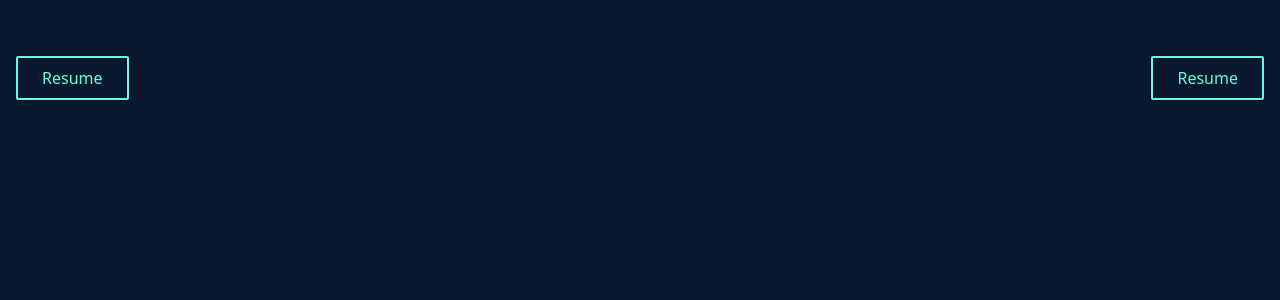
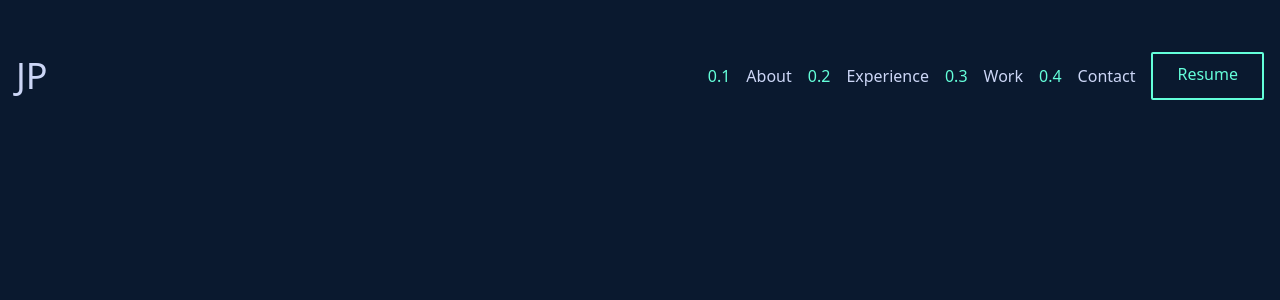
Before and after one commit to Zeroluffs/my-portafolio, a Next.js app: page / in a window 1280 px wide. Shown: the top 300 px of the page. Built offline with nearby package versions, Linux system fonts and the light colour scheme.

Commit message:
list of nav items

```diff
--- a/components/NavigationBar.tsx
+++ b/components/NavigationBar.tsx
@@ -1,33 +1,68 @@
 import Link from "next/link";
 import pdf from "../public/assets/JhonerPineda_CV.pdf";
 
+interface NavLinkType {
+  number: number;
+  name: string;
+}
+
+const navigationRoutes = [
+  {
+    id: 0,
+    number: 1,
+    name: "About",
+  },
+  {
+    id: 1,
+    number: 2,
+    name: "Experience",
+  },
+  {
+    id: 2,
+    number: 3,
+    name: "Work",
+  },
+  {
+    id: 3,
+    number: 4,
+    name: "Contact",
+  },
+];
+
 export function NavigationBar() {
-  const onClick = () => {
-    window.open(pdf);
-  };
   return (
     <nav>
       <div className="flex flex-col justify-between pt-8 mx-4 md:flex-row lg:flex-row lg:pt-14">
-        {/* <Link href={pdf} >
-          <a className="px-6 py-2 border-2 rounded-sm text-leaf hover:bg-slate-600 hover:bg-opacity-20 border-leaf">
+        <div className="text-4xl text-lightState">JP</div>
+        <ul className="flex flex-row justify-center gap-4">
+          {navigationRoutes.map((singleRoute) => {
+            return (
+              <NavigationLinks
+                key={singleRoute.id}
+                number={singleRoute.number}
+                name={singleRoute.name}
+              />
+            );
+          })}
+          <a
+            href={"assets/JhonerPineda_CV.pdf"}
+            target="_blank"
+            rel="noreferrer"
+            className="px-6 py-2 pb-2 -my-1 border-2 rounded-sm text-leaf hover:bg-slate-600 hover:bg-opacity-20 border-leaf"
+          >
             Resume
           </a>
-        </Link> */}
-        <a
-          href={"assets/JhonerPineda_CV.pdf"}
-          target="_blank"
-          rel="noreferrer"
-          className="px-6 py-2 border-2 rounded-sm text-leaf hover:bg-slate-600 hover:bg-opacity-20 border-leaf"
-        >
-          Resume
-        </a>
-        <button
-          onClick={onClick}
-          className="px-6 py-2 border-2 rounded-sm text-leaf hover:bg-slate-600 hover:bg-opacity-20 border-leaf"
-        >
-          Resume
-        </button>
+        </ul>
       </div>
     </nav>
   );
 }
+
+function NavigationLinks({ number, name }: NavLinkType) {
+  return (
+    <li className="flex mt-2">
+      <span className="text-leaf "> 0.{number}</span>
+      <p className="ml-4 font-thin text-lightState">{name}</p>
+    </li>
+  );
+}
```
